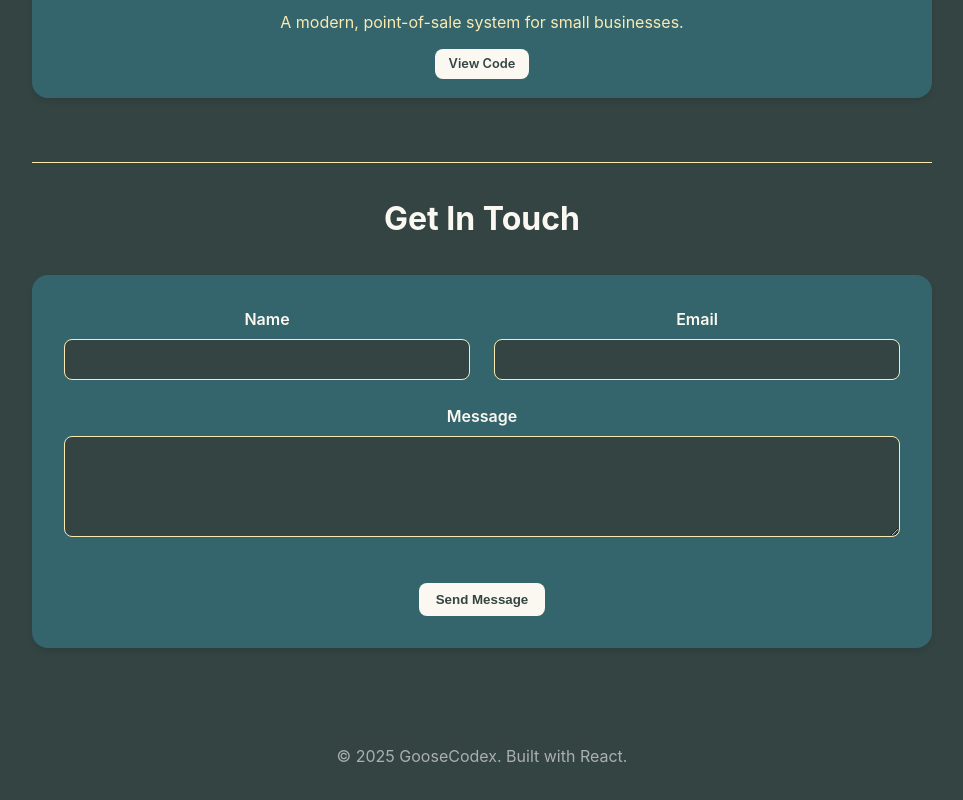
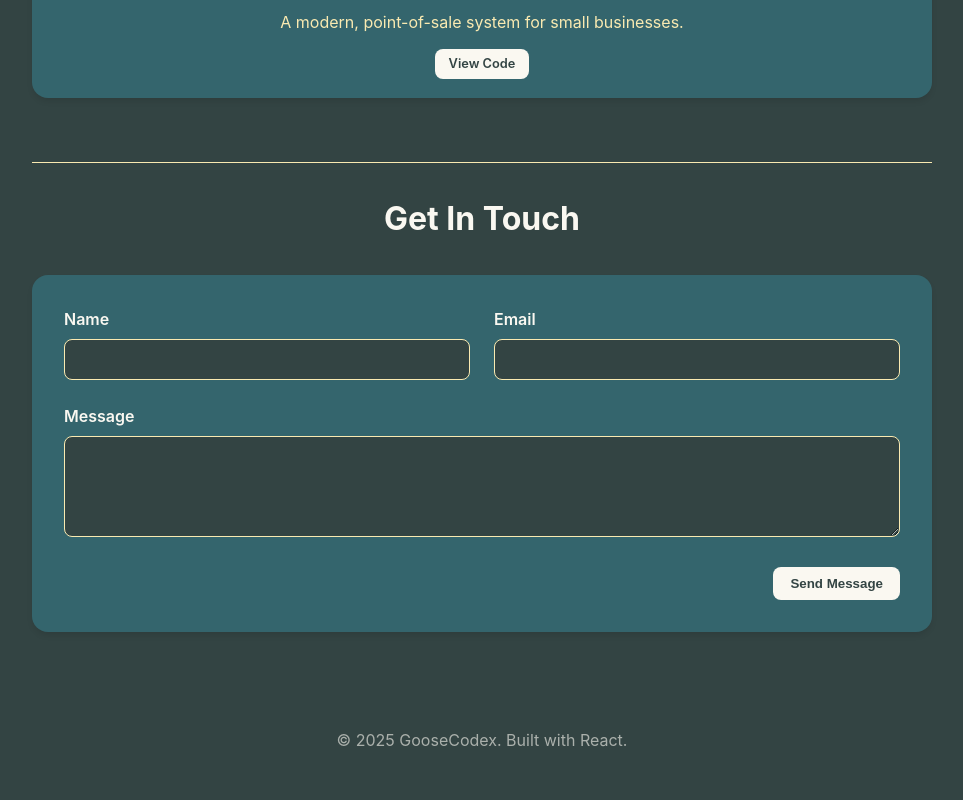
Before and after one commit to GooseCodex/GooseCodex.github.io, a React (Vite) app in the folder portfolio/: page / in a window 1280 px wide. Shown: the part 1280-2080 px from the top of the page, without its empty margins (158-1121 px from the left). Built offline with nearby package versions, Linux system fonts and the light colour scheme.

Commit message:
styling changes

```diff
--- a/portfolio/src/App.css
+++ b/portfolio/src/App.css
@@ -2,7 +2,6 @@
   max-width: 1280px;
   margin: 0 auto;
   padding: 2rem;
-  text-align: center;
 }
 
 /* --- General Styles --- */
@@ -48,6 +47,7 @@
   overflow: hidden;
   box-shadow: 0 4px 6px -1px rgba(0, 0, 0, 0.1);
   transition: transform 0.2s ease-in-out;
+  text-align: center;
 }
 
 .project-card:hover {
@@ -118,13 +118,21 @@
 
 /* --- Contact Form Styles --- */
 .contact-form-grid {
+  /* Default Mobile (Single Column) */
   display: grid;
-  grid-template-columns: 1fr 1fr;
+  grid-template-columns: 1fr; /* On mobile, everything stacks */
   gap: 1.5rem;
   background-color: var(--bg-card);
   padding: 2rem;
   border-radius: 16px;
   box-shadow: 0 4px 6px -1px rgba(0, 0, 0, 0.1);
+}
+
+/* Desktop/Tablet Layout (Apply two columns above a certain width) */
+@media (min-width: 650px) {
+  .contact-form-grid {
+    grid-template-columns: 1fr 1fr; /* On wider screens, name and email go side-by-side */
+  }
 }
 
 .contact-form-grid label {
@@ -153,6 +161,26 @@
   border-color: var(--accent);
 }
 
+.submit-btn {
+  /* Mobile Default: Centered, wider, and slightly larger for easy tapping */
+  grid-column: 1 / -1; /* Make it span the full width (important for mobile stacking) */
+  width: 90%;          /* Make it wider than 'fit-content' for easier tapping */
+  justify-self: center; /* Center the button within its container */
+  padding: 0.8em 1.5em; /* Make the button a little bigger */
+}
+
+
+/* Desktop/Tablet Override (min-width: 650px) */
+@media (min-width: 650px) {
+  .submit-btn {
+    /* Revert to single column span and align right */
+    grid-column: 2 / 3;      /* Place the button in the second grid column */
+    justify-self: end;       /* Align the button to the right of its column */
+    width: fit-content;      /* Let the button shrink to fit its text */
+    padding: 0.6em 1.2em;    /* Revert to original desktop size */
+  }
+}
+
 /* --- Footer --- */
 footer {
   text-align: center;
--- a/portfolio/src/components/ContactForm.jsx
+++ b/portfolio/src/components/ContactForm.jsx
@@ -33,7 +33,7 @@ function ContactForm() {
                 </div>
 
                 {/* Submit Button */}
-                <button type="submit" className="btn" style={{ gridColumn: '1 / -1', marginTop: '1rem', width: 'fit-content', justifySelf: 'center' }}>
+                <button type="submit" className="btn submit-btn">
                     Send Message
                 </button>
             </form>
```
